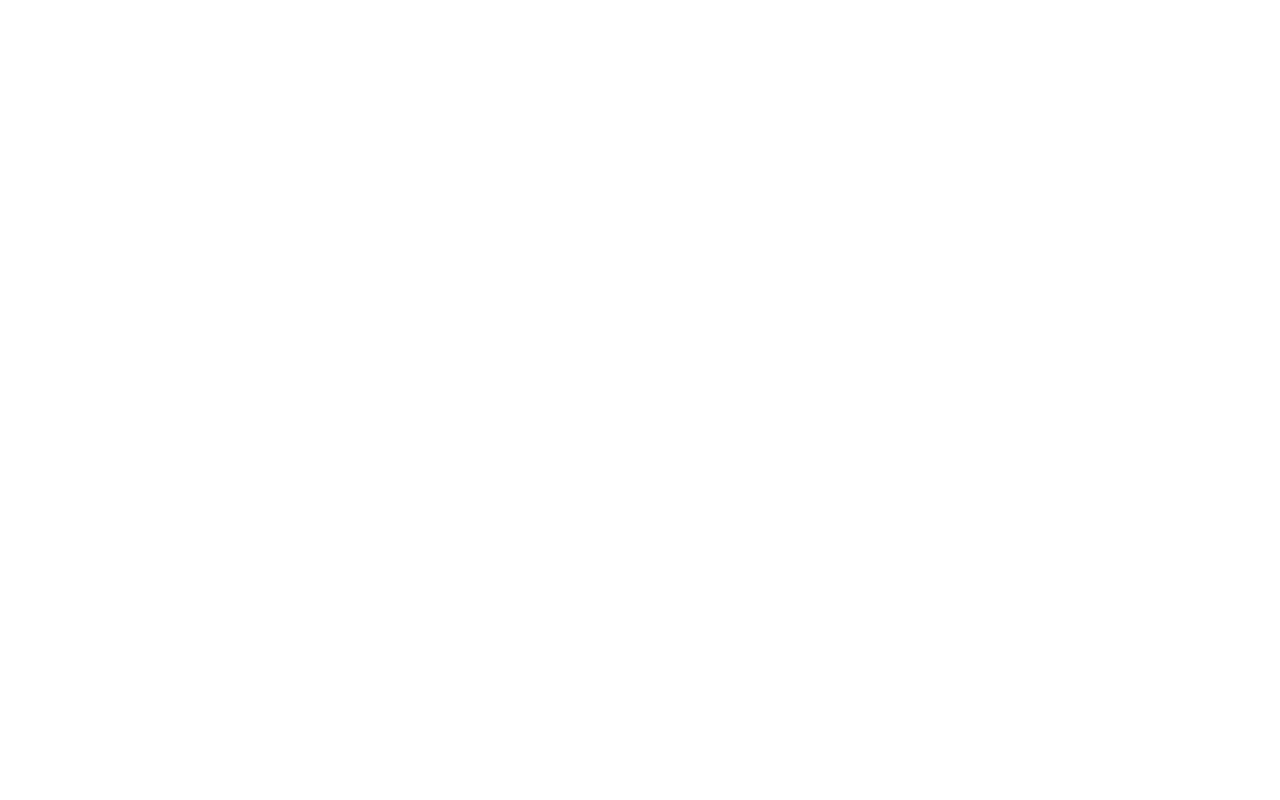
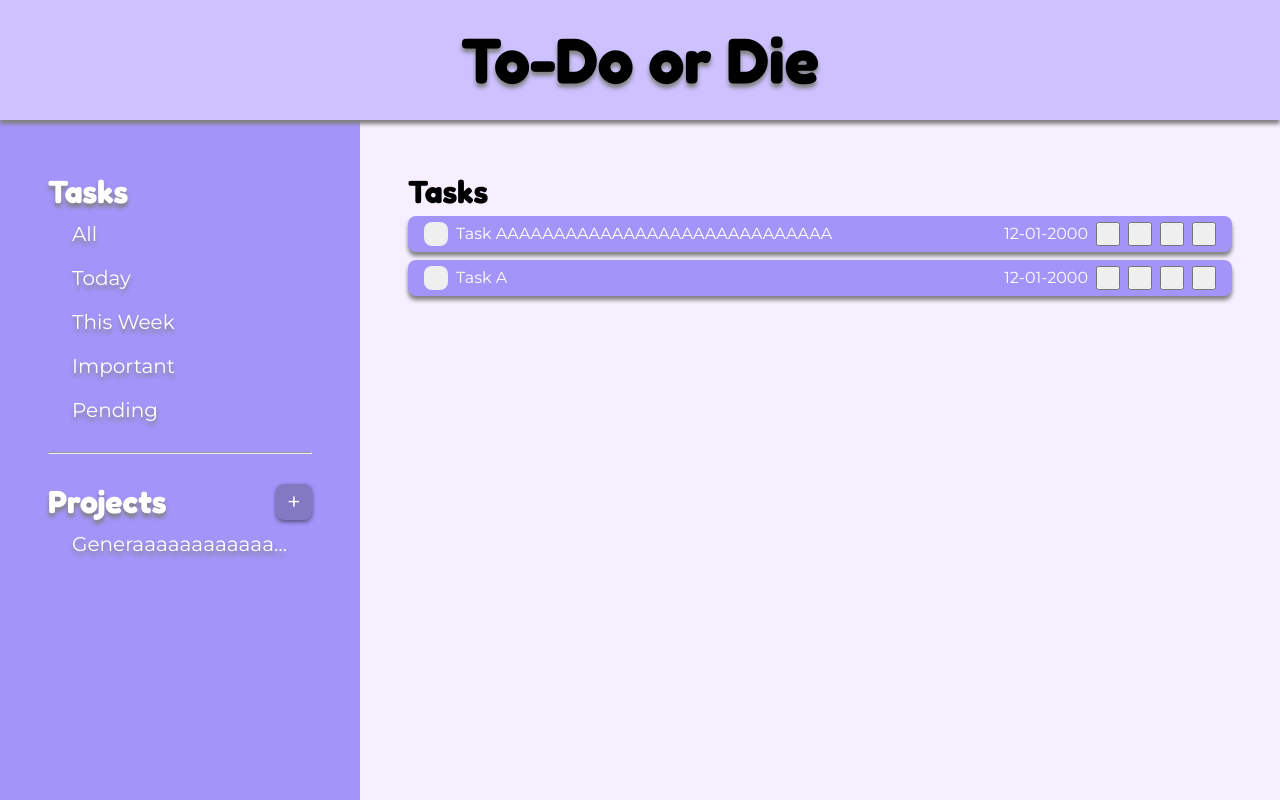
Before and after one commit to andkymon/todo-list, a website built with webpack: page src/template.html in a window 1280 px wide. Built offline with nearby package versions, Linux system fonts and the light colour scheme.

Commit message:
Initial structure and styling

```diff
--- a/src/style.css
+++ b/src/style.css
@@ -0,0 +1,202 @@
+/*Self-Hosted Fonts*/
+@font-face {
+    font-family: Montserrat;
+    src: url("assets/fonts/Montserrat.woff2") format('woff2');
+}
+
+@font-face {
+    font-family: Fredoka;
+    src: url("assets/fonts/Fredoka.woff2") format('woff2');
+}
+
+/*
+Josh's Custom CSS Reset
+https://www.joshwcomeau.com/css/custom-css-reset/
+*/
+*, *::before, *::after {
+    box-sizing: border-box;
+}
+* {
+    margin: 0;
+}
+body {
+    line-height: 1.5;
+    -webkit-font-smoothing: antialiased;
+}
+img, picture, video, canvas, svg {
+    display: inline-block;
+    max-width: 100%;
+}
+input, button, textarea, select {
+    font: inherit;
+}
+p, h1, h2, h3, h4, h5, h6 {
+    overflow-wrap: break-word;
+    hyphens: auto;
+}
+p {
+    text-wrap: pretty;
+}
+h1, h2, h3, h4, h5, h6 {
+    text-wrap: balance;
+}
+button:hover {
+    cursor: pointer;
+}
+
+/*Variables*/
+:root {
+    --header-bg-color: #cdc1ff;
+    --generic-shadow: 0px 4px 4px gray;
+    --task-nav-bg-color: #A294F9;
+    --button-color: #8379C3;
+    --add-btn-size: 36px;
+    --add-btn-shadow: 0px 2px 4px #554f7e;
+}
+
+
+body {
+    height: 100vh;
+    display: grid;
+    grid-template-areas:
+        "header header"
+        "nav main";
+    grid-template-rows: 120px 1fr;
+    grid-template-columns: 360px 1fr;
+}
+
+h1, h2 {
+    font-family: Fredoka, sans-serif;
+}
+
+h1 {
+    font-size: 4rem;
+}
+
+h2 {
+    font-size: 2rem;
+}
+
+header {
+    grid-area: header;
+    background-color: var(--header-bg-color);
+    display: grid;
+    place-content: center;
+    box-shadow: var(--generic-shadow);
+    text-shadow: var(--generic-shadow);
+    z-index: 1; /* To shadow all elements*/
+}
+
+nav {
+    grid-area: nav;
+    background-color: var(--task-nav-bg-color);
+    color: white;
+    padding: 48px;
+}
+
+nav h2 {
+    text-shadow: var(--generic-shadow);
+}
+
+.nav-btn {
+    display: block;
+    height: 36px;
+    width: 100%;
+    border: 0;
+    border-radius: 8px;
+    text-align: left;
+    padding: 0px 24px;
+    margin-bottom: 8px;
+    font-family: Montserrat, sans-serif;
+    background-color: inherit;
+    color: inherit;
+    font-size: 1.25rem;
+    transition: 0.3s;
+    text-shadow: var(--generic-shadow);
+    white-space: nowrap;
+    overflow: hidden;
+    text-overflow: ellipsis;
+}
+
+.nav-btn:hover {
+    transform: scale(1.05);
+    background-color: var(--button-color);
+}
+
+nav hr {
+    margin: 24px 0px;
+}
+
+nav #project-h2-wrapper {
+    display: flex;
+    justify-content: space-between;
+    align-items: center;
+}
+
+.add-btn {
+    transition: 0.3s;
+    height: var(--add-btn-size);
+    width: var(--add-btn-size);
+    border-radius: 8px;
+    border: none;
+    font-family: Montserrat, sans-serif;
+    font-size: 1.5rem;
+    background-color: #8379C3; /*Var*/
+    color: white;
+    line-height: 1;
+    box-shadow: var(--add-btn-shadow);
+}
+
+.add-btn:hover {
+    transform: scale(1.1);
+    filter: brightness(90%);
+}
+
+.add-btn:active {
+    transition: 0.1s;
+    transform: scale(0.9);
+}
+
+main {
+    background-color: #F5EFFF;/*Var*/
+    padding: 48px;
+    min-width: 480px;
+}
+
+.task {
+    height: 36px;
+    width: 100%;
+    border-radius: 8px;
+    margin-bottom: 8px;
+    font-family: Montserrat, sans-serif;
+    background-color:var(--task-nav-bg-color);
+    color: white;
+    box-shadow: var(--generic-shadow);
+    padding: 0 16px;
+    display: flex;
+    align-items: center;
+    justify-content: space-between;
+    gap: 8px;
+}
+
+.task-checkbox {
+    border-radius: 8px;
+    border: none;
+    transition: 0.3s;
+}
+
+.task-checkbox:hover {
+    filter: brightness(90%);
+}
+
+.task-name {
+    flex: 1;
+    white-space: nowrap;
+    overflow: hidden;
+    text-overflow: ellipsis;
+}
+
+.task button {
+    height: 24px;
+    width: 24px;
+}
--- a/src/template.html
+++ b/src/template.html
@@ -4,8 +4,45 @@
     <meta charset="UTF-8">
     <meta name="viewport" content="width=device-width, initial-scale=1.0">
     <title>To-Do or Die</title>
-</head>
+    <link rel="stylesheet" href="style.css">
 <body>
-
+    <header>
+        <h1>To-Do or Die</h1>
+    </header>
+    <nav>
+        <h2>Tasks</h2>
+        <button class="nav-btn" id="all">All</button>
+        <button class="nav-btn" id="today">Today</button>
+        <button class="nav-btn" id="this-week">This Week</button>
+        <button class="nav-btn" id="important">Important</button>
+        <button class="nav-btn" id="pending">Pending</button>
+        <hr>
+        <div id="project-h2-wrapper">
+            <h2>Projects</h2>
+            <button class="add-btn" id="add-project">+</button>
+        </div>
+        <button class="nav-btn" id="general">Generaaaaaaaaaaaaaaaaaaaaaaaaaaaaal</button>
+    </nav>
+    <main>
+        <h2>Tasks</h2>
+        <div class="task">
+            <button class="task-checkbox"></button>
+            <span class="task-name">Task AAAAAAAAAAAAAAAAAAAAAAAAAAAAA</span>
+            <span class="due-date">12-01-2000</span>
+            <button class="info"></button>
+            <button class="important"></button>
+            <button class="edit"></button>
+            <button class="delete"></button>
+        </div>
+        <div class="task">
+            <button class="task-checkbox"></button>
+            <span class="task-name">Task A</span>
+            <span class="due-date">12-01-2000</span>
+            <button class="info"></button>
+            <button class="important"></button>
+            <button class="edit"></button>
+            <button class="delete"></button>
+        </div>
+    </main>
 </body>
 </html>
```
Also changed, not shown: src/assets/fonts/Fredoka.woff2 (added), src/assets/fonts/FugazOne.woff2 (added), src/assets/fonts/Montserrat.woff2 (added).
